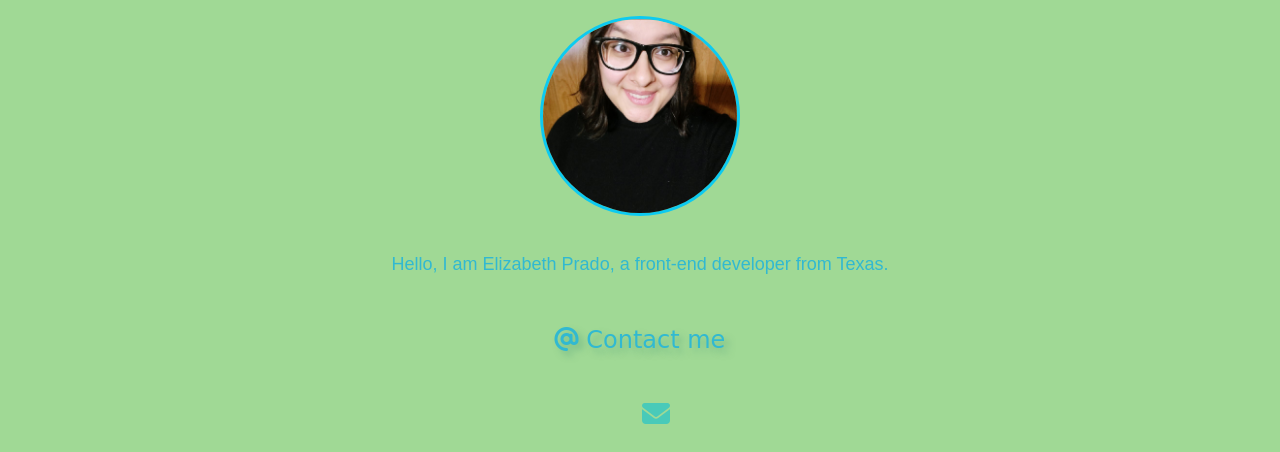
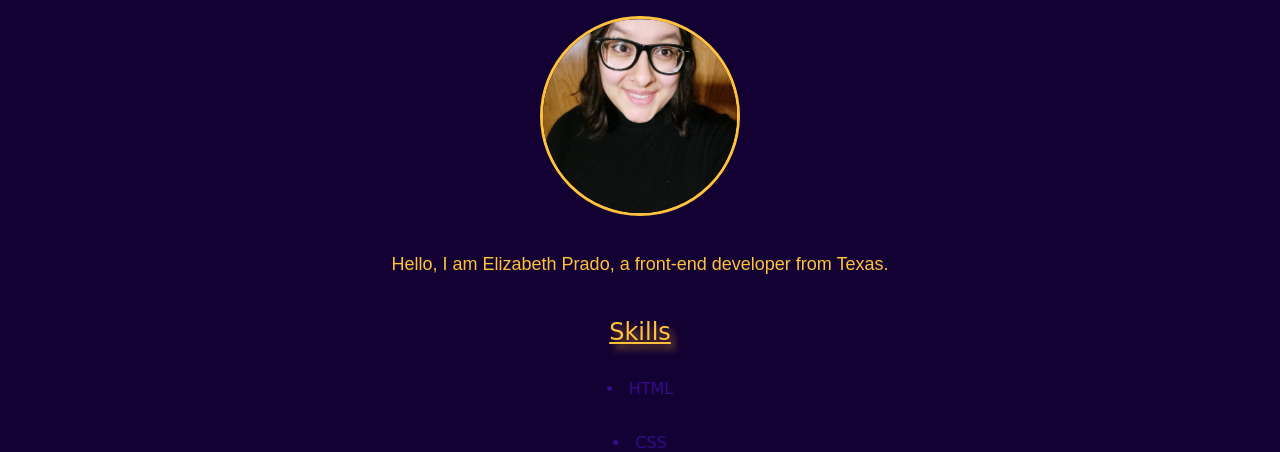
Before and after one commit to misfitsxqueen/portfolio_project, a plain HTML site: page about.html in a window 1280 px wide. Shown: the part 279-731 px from the top of the page. Drawn offline with nearby package versions, Linux system fonts and the light colour scheme; a web font is replaced by a local one.

Commit message:
updating styling

```diff
--- a/about.html
+++ b/about.html
@@ -24,7 +24,7 @@
 </head>
 
 <body>
-      <nav class="navbar navbar-expand-lg navbar-dark bg-info fixed-top">
+      <nav class="navbar navbar-expand-lg navbar-dark bg-warning fixed-top">
             <div class="container">
                   <a class="navbar-brand" href="/" title="Homepage">Elizabeth Prado</a>
                   <button class="navbar-toggler" type="button" data-bs-toggle="collapse" data-bs-target="#navbarNav"
@@ -58,6 +58,14 @@
                   <br>
                   Hello, I am Elizabeth Prado, a front-end developer from Texas.
             </p>
+            <p>
+            <h5>Skills</h5>
+            <li>HTML</li>
+            <li>CSS</li>
+            <li>Javascript</li>
+            <li>Adobe Photoshop</li>
+            <li>Adobe Illustrator</li>
+            </p>
       </div>
 
       <div id="contact" class="mt-5">
--- a/src/style.css
+++ b/src/style.css
@@ -1,10 +1,10 @@
 :root {
-      --primary-color: #A0D995;
-      --secondary-color: #31b9d1;
-      --tertiary-color: #49cab9;
-      --quaternary-color: #F6E3C5;
-      --box-shadow: 0 5px 10px rgba(0, 0, 0, 0.3);
-      --text-shadow: 5px 5px 6px rgba(85, 164, 125, 0.5);
+      --primary-color: #130133;
+      --secondary-color: #FFC23C;
+      --tertiary-color: #370b8a;
+      --quaternary-color: #FA2FB5;
+      --box-shadow: 0 5px 10px #ff901154;
+      --text-shadow: 5px 5px 6px #f7b62b83;
 }
 
 body {
@@ -16,7 +16,8 @@ body {
 h1,
 h2,
 h3,
-h4 {
+h4,
+h5 {
       margin: 0;
       text-shadow: var(--text-shadow);
       font-family: 'Shrikhand', cursive;
@@ -36,7 +37,6 @@ h2 {
 
 h3 {
       font-size: 36px;
-      opacity: 0.7;
       color: var(--secondary-color);
       margin-bottom: 50px;
 }
@@ -45,6 +45,14 @@ h4 {
       font-size: 24px;
       color: var(--secondary-color);
       margin-bottom: 30px;
+}
+
+h5 {
+      font-size: 24px;
+      color: var(--secondary-color);
+      margin-top: 40px;
+      margin-bottom: 15px;
+      text-decoration: underline;
 }
 
 p {
@@ -88,9 +96,9 @@ footer {
       padding: 20px 15px;
       text-decoration: none;
       text-transform: capitalize;
-      background: var(--tertiary-color);
+      background: var(--secondary-color);
       box-shadow: var(--box-shadow);
-      color: var(--quaternary-color);
+      color: #fff;
 }
 
 .primary-link:hover {
@@ -133,9 +141,22 @@ footer {
 
 .me {
       max-width: 200px;
-      border: 3px solid #0dcaf0;
+      border: 3px solid var(--secondary-color);
       border-radius: 150px;
       margin-bottom: 35px;
+}
+
+.github-link {
+      color: #fff;
+}
+
+.github-link:hover {
+      color: var(--quaternary-color);
+
+}
+
+li {
+      color: var(--tertiary-color);
 }
 
 @media (max-width: 576px) {
```
Also changed, not shown: index.html (+4 -5 lines).
